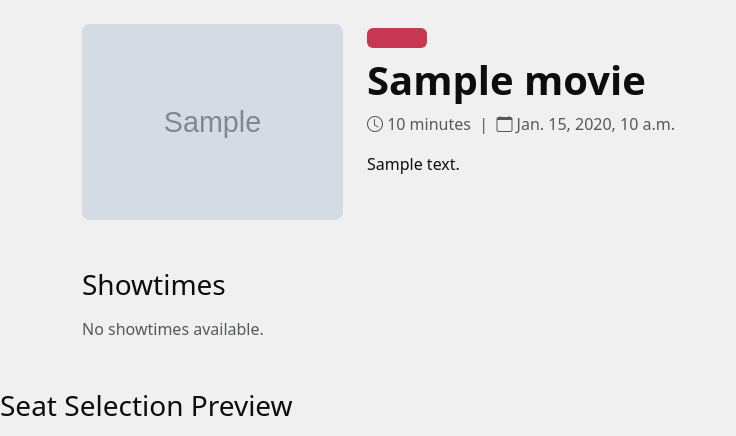
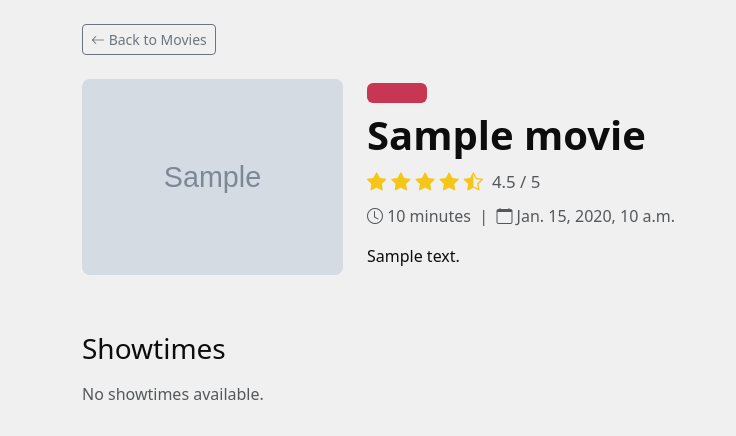
Before and after one commit to Work105/movie-ticket-system, a Django app: template tickets/templates/tickets/movie_detail.html in a window 1280 px wide. Shown: the part 62-498 px from the top of the page, without its empty margins (0-736 px from the left). Run offline with Django 5.2, Linux system fonts and the light colour scheme; the template is opened without the code that fills it: most values are stand-ins (such as "Sample title", 1, 10 or a date in 2020); grey boxes marked "Sample" are stand-in pictures.

Commit message:
Add back to movies button on movie detail page

```diff
--- a/tickets/templates/tickets/login.html
+++ b/tickets/templates/tickets/login.html
@@ -1,6 +1,6 @@
 
 {% extends 'tickets/base.html' %}
-{% block title %}Login — CineBook{% endblock %}
+{% block title %}Login — EliteCineBook{% endblock %}
 {% block content %}
 
 <div class="row justify-content-center">
--- a/tickets/templates/tickets/movie_detail.html
+++ b/tickets/templates/tickets/movie_detail.html
@@ -1,6 +1,11 @@
 {% extends 'tickets/base.html' %}
-{% block title %}{{ movie.title }} — CineBook{% endblock %}
+{% block title %}{{ movie.title }} — EliteCineBook{% endblock %}
 {% block content %}
+
+<!-- Back button -->
+<a href="{% url 'movie_list' %}" class="btn btn-outline-secondary btn-sm mb-4">
+  <i class="bi bi-arrow-left"></i> Back to Movies
+</a>
 
 <div class="row mb-5">
   <div class="col-md-3">
@@ -15,6 +20,17 @@
   <div class="col-md-9">
     <span class="badge badge-genre mb-2">{{ movie.get_genre_display }}</span>
     <h1 class="fw-bold">{{ movie.title }}</h1>
+
+    <!-- Star rating -->
+    <div class="mb-2" style="color:#f5c518; font-size:1.2rem;">
+      <i class="bi bi-star-fill"></i>
+      <i class="bi bi-star-fill"></i>
+      <i class="bi bi-star-fill"></i>
+      <i class="bi bi-star-fill"></i>
+      <i class="bi bi-star-half"></i>
+      <span class="text-muted small ms-1">4.5 / 5</span>
+    </div>
+
     <p class="text-muted">
       <i class="bi bi-clock"></i> {{ movie.duration_minutes }} minutes &nbsp;|&nbsp;
       <i class="bi bi-calendar"></i> {{ movie.release_date }}
```
